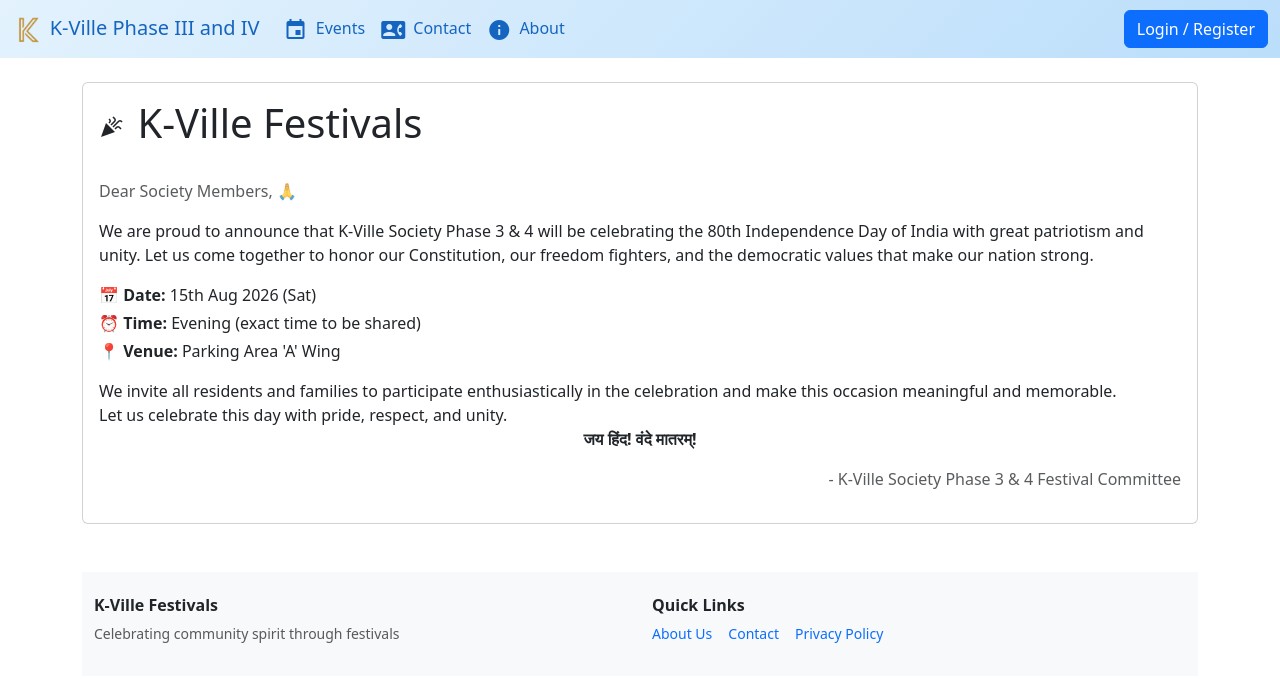
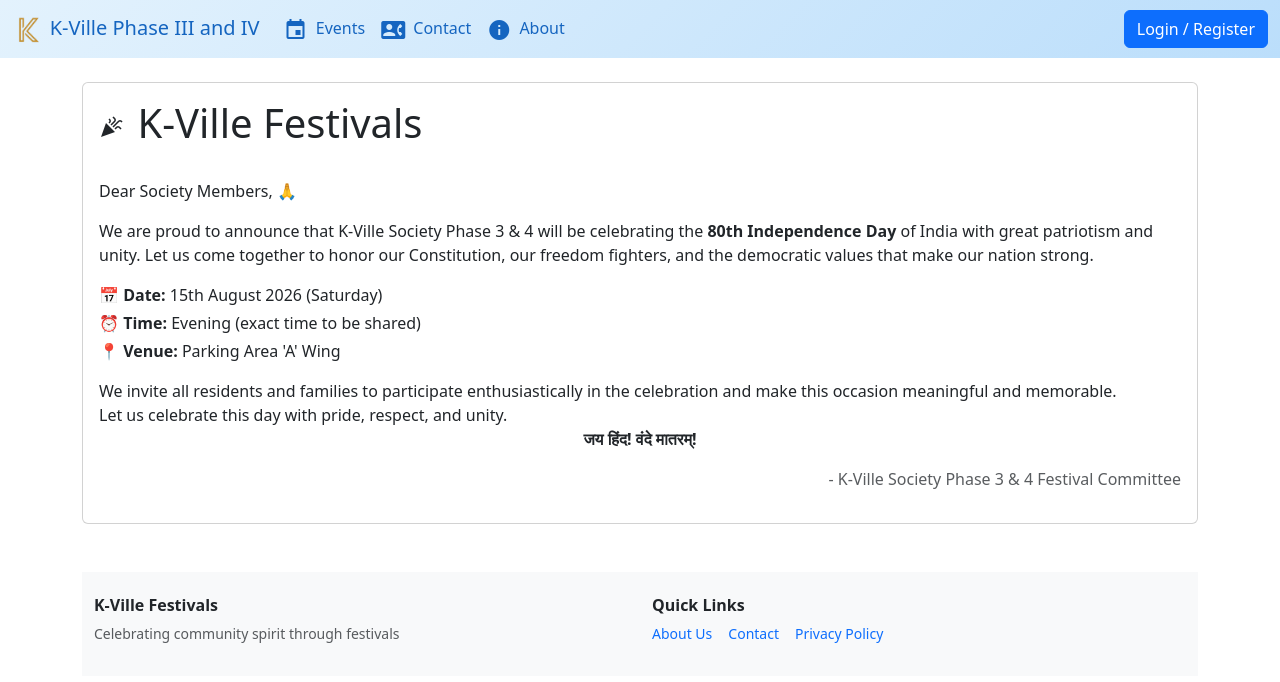
Before and after one commit to smitjethwa/k-ville-festival-registration, a React (Vite) app: page / in a window 1280 px wide. Shown: the top 682 px of the page. Built offline with nearby package versions, Linux system fonts and the light colour scheme; no server answers.

Commit message:
team name, event details added

```diff
--- a/src/App.jsx
+++ b/src/App.jsx
@@ -27,13 +27,11 @@ function Home() {
           <h1 className="card-title"><span className="material-icons">celebration</span> K-Ville Festivals</h1>
           <br></br>
           {/* <p className="text-center mb-3">🌺✨ <strong>Jai Mata Di!</strong> ✨🌺</p> */}
-            <p className="text-muted">
+          <p>Dear Society Members, 🙏</p>
 
-Dear Society Members, 🙏</p>
+          <p className="mb-3">We are proud to announce that K-Ville Society Phase 3 & 4 will be celebrating the <strong>80th Independence Day </strong>of India with great patriotism and unity. Let us come together to honor our Constitution, our freedom fighters, and the democratic values that make our nation strong.</p>
 
-            <p className="mb-3">We are proud to announce that K-Ville Society Phase 3 & 4 will be celebrating the 80th Independence Day of India with great patriotism and unity. Let us come together to honor our Constitution, our freedom fighters, and the democratic values that make our nation strong.</p>
-
-            <p className="mb-1">📅 <strong>Date: </strong> 15th Aug 2026 (Sat)<br /></p>
+          <p className="mb-1">📅 <strong>Date: </strong> 15th August 2026 (Saturday)<br /></p>
           <p className="mb-1">⏰ <strong>Time: </strong> Evening (exact time to be shared)<br /></p>
           <p className="mb-1">📍 <strong>Venue: </strong> Parking Area 'A' Wing<br /></p>
 
```
Lines whose indentation alone changed are shown as unchanged.
